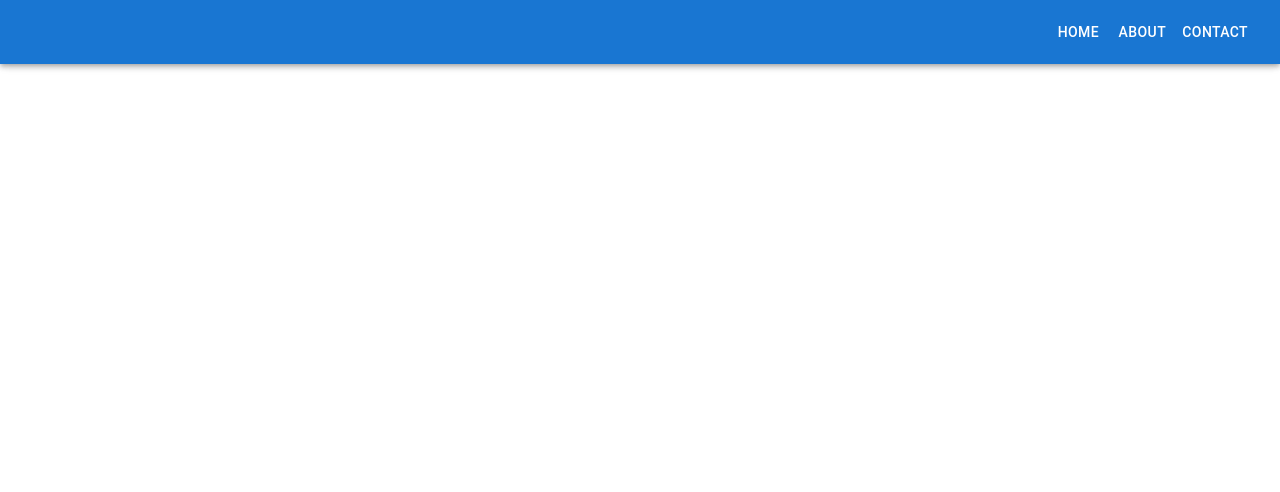
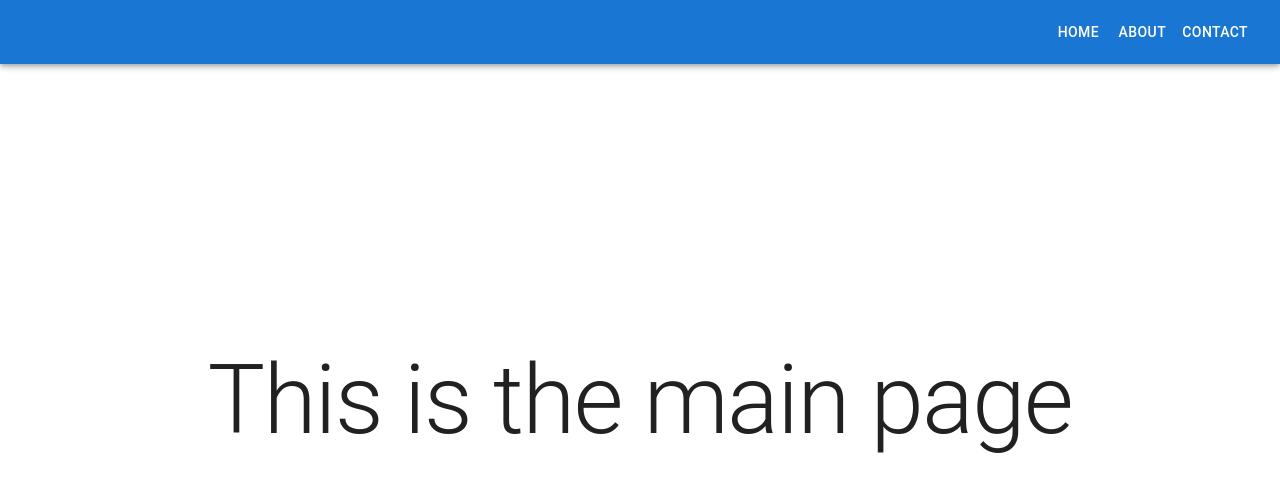
Before and after one commit to hojpaat/eldgos-fe, a React (Vite) app: page / in a window 1280 px wide. Shown: the top 492 px of the page. Built offline with nearby package versions, Linux system fonts and the light colour scheme.

Commit message:
Add routing to the project

```diff
--- a/package.json
+++ b/package.json
@@ -22,6 +22,7 @@
     "@types/react": "^18.3.12",
     "@types/react-dom": "^18.3.1",
     "@vitejs/plugin-react": "^4.3.4",
+    "react-router-dom": "7.0.2",
     "eslint": "^9.15.0",
     "eslint-plugin-react-hooks": "^5.0.0",
     "eslint-plugin-react-refresh": "^0.4.14",
--- a/src/App.tsx
+++ b/src/App.tsx
@@ -1,11 +1,18 @@
 import './App.css'
+import HomePage from './HomePage'
+import { BrowserRouter, Routes, Route } from 'react-router';
 import DrawerAppBar from './Nav'
+import Test from './Test';
 
 function App() {
   return (
-    <>
+    <BrowserRouter>
       <DrawerAppBar />
-    </>
+      <Routes>
+        <Route path='/' element={<HomePage />} />
+        <Route path='/test' element={<Test />} />
+      </Routes>
+    </BrowserRouter>
   )
 }
 
--- /dev/null
+++ b/src/HomePage.tsx
@@ -0,0 +1,15 @@
+import * as React from 'react';
+import { Typography } from "@mui/material";
+
+interface HomepageProps {
+
+}
+
+export default function HomePage() {
+    return (
+        <Typography variant="h1">
+            This is the main page
+        </Typography>
+    )
+
+}
--- a/src/Nav.tsx
+++ b/src/Nav.tsx
@@ -9,26 +9,15 @@ import Toolbar from '@mui/material/Toolbar';
 import Typography from '@mui/material/Typography';
 import Button from '@mui/material/Button';
 
-interface Props {
-  /**
-   * Injected by the documentation to work in an iframe.
-   * You won't need it on your project.
-   */
-  window?: () => Window;
-}
-
 const drawerWidth = 240;
 const navItems = ['Home', 'About', 'Contact'];
 
-export default function DrawerAppBar(props: Props) {
-  const { window } = props;
+export default function DrawerAppBar() {
   const [mobileOpen, setMobileOpen] = React.useState(false);
 
   const handleDrawerToggle = () => {
     setMobileOpen((prevState) => !prevState);
   };
-
-  const container = window !== undefined ? () => window().document.body : undefined;
 
   return (
     <Box sx={{ display: 'flex' }}>
@@ -62,7 +51,6 @@ export default function DrawerAppBar(props: Props) {
       </AppBar>
       <nav>
         <Drawer
-          container={container}
           variant="temporary"
           open={mobileOpen}
           onClose={handleDrawerToggle}
--- /dev/null
+++ b/src/Test.tsx
@@ -0,0 +1,9 @@
+import { Typography } from "@mui/material";
+
+export default function Test() {
+    return (
+        <Typography variant="body1" >
+            This is the test page
+        </Typography>
+    )
+}
```
Also changed, not shown: 1 other file (tests, documents, lock files or other folders).
